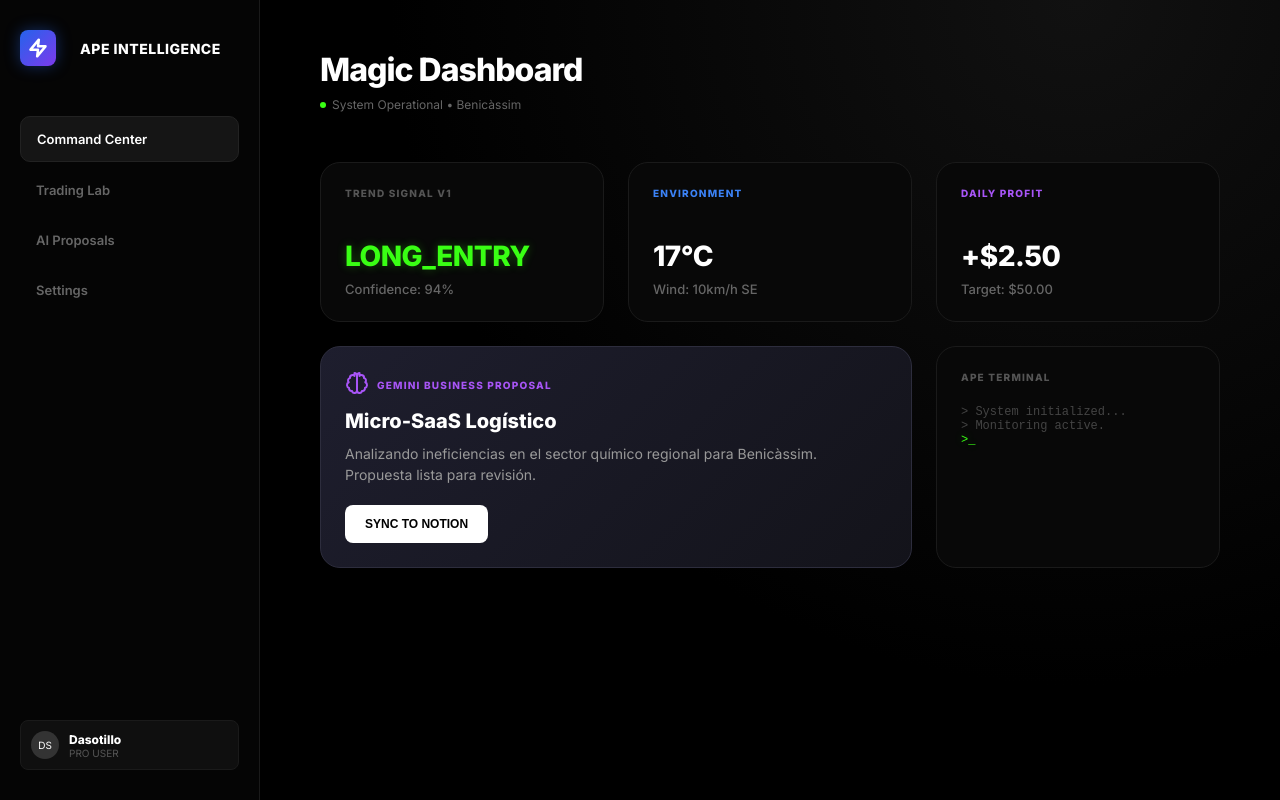
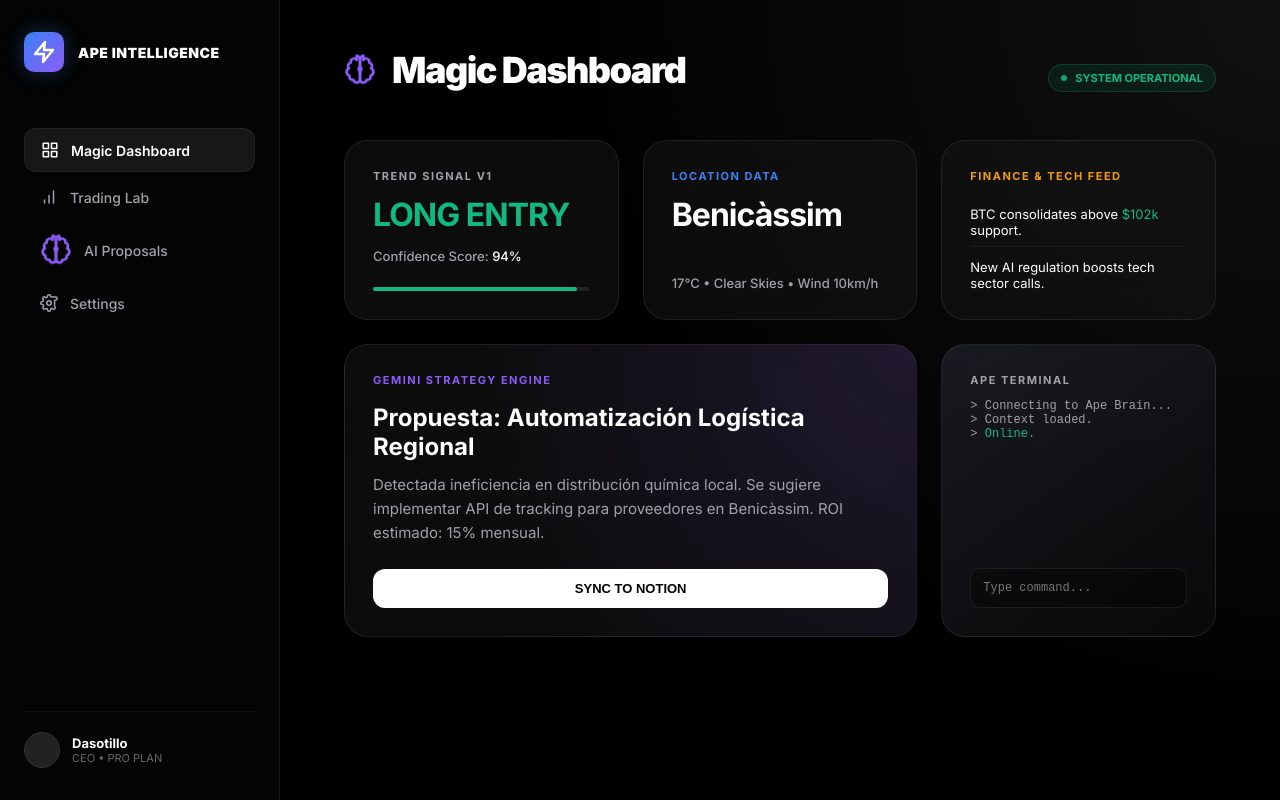
Before and after one commit to dasotillo-rgb/magic-dashboard-v2, a Next.js app: page / in a window 1280 px wide. Built offline with nearby package versions, Linux system fonts and the light colour scheme.

Commit message:
💎 MASTERPIECE: Final High-Fidelity UI/UX Implementation

```diff
--- a/app/page.tsx
+++ b/app/page.tsx
@@ -1,216 +1,298 @@
 'use client';
 import React, { useState, useEffect } from 'react';
 
-// --- ESTILOS VISUALES (CSS PURO) ---
+// --- ESTILOS DE INGENIERÍA VISUAL (CSS) ---
 const styles = `
-  @import url('https://fonts.googleapis.com/css2?family=Inter:wght@400;500;600;800&display=swap');
+  @import url('https://fonts.googleapis.com/css2?family=Inter:wght@400;500;600;700;900&display=swap');
+
+  :root {
+    --bg-dark: #050505;
+    --glass-bg: rgba(20, 20, 20, 0.6);
+    --glass-border: rgba(255, 255, 255, 0.08);
+    --accent-blue: #3b82f6;
+    --accent-purple: #8b5cf6;
+    --accent-green: #10b981;
+    --text-main: #ffffff;
+    --text-muted: #a1a1aa;
+  }
 
   * { box-sizing: border-box; }
-  body { margin: 0; background-color: #000; color: #fff; font-family: 'Inter', sans-serif; overflow: hidden; }
+  body { margin: 0; background-color: var(--bg-dark); color: var(--text-main); font-family: 'Inter', sans-serif; overflow: hidden; }
 
-  /* Layout Estructural */
-  .layout { display: flex; height: 100vh; width: 100vw; background: #000; }
+  .layout { display: flex; height: 100vh; width: 100vw; background: radial-gradient(circle at top right, #111 0%, #000 50%); }
 
-  /* Sidebar Premium */
+  /* --- SIDEBAR --- */
   .sidebar {
-    width: 260px;
-    background-color: #050505;
-    border-right: 1px solid #1A1A1A;
+    width: 280px;
+    background: rgba(5, 5, 5, 0.85);
+    backdrop-filter: blur(20px);
+    border-right: 1px solid var(--glass-border);
+    padding: 32px 24px;
     display: flex; flex-direction: column;
-    padding: 30px 20px;
     flex-shrink: 0;
   }
 
-  .brand { display: flex; align-items: center; gap: 12px; margin-bottom: 50px; }
-  .brand-icon {
-    width: 36px; height: 36px;
-    background: linear-gradient(135deg, #2563eb, #7c3aed);
-    border-radius: 8px; display: flex; align-items: center; justify-content: center;
-    box-shadow: 0 0 15px rgba(37, 99, 235, 0.4);
+  .brand { display: flex; align-items: center; gap: 14px; margin-bottom: 56px; }
+  .brand-logo {
+    width: 40px; height: 40px;
+    background: linear-gradient(135deg, var(--accent-blue), var(--accent-purple));
+    border-radius: 10px; display: flex; align-items: center; justify-content: center;
+    box-shadow: 0 0 20px rgba(59, 130, 246, 0.3);
   }
-  .brand-text { font-size: 14px; font-weight: 800; letter-spacing: 0.5px; color: #fff; }
+  .brand-name { font-size: 14px; font-weight: 800; letter-spacing: 0.5px; text-transform: uppercase; }
 
+  .nav-menu { flex: 1; display: flex; flex-direction: column; gap: 4px; }
   .nav-item {
-    padding: 14px 16px; margin-bottom: 6px;
-    border-radius: 10px; font-size: 13px; font-weight: 600; color: #666;
+    padding: 12px 16px; border-radius: 12px;
+    color: var(--text-muted); font-size: 14px; font-weight: 500;
     cursor: pointer; transition: all 0.2s ease;
     display: flex; align-items: center; gap: 12px;
   }
-  .nav-item:hover { background-color: #111; color: #fff; }
-  .nav-item.active { background-color: #151515; color: #fff; border: 1px solid #222; }
+  .nav-item:hover { background: rgba(255,255,255,0.03); color: white; }
+  .nav-item.active { background: rgba(255,255,255,0.08); color: white; font-weight: 600; border: 1px solid rgba(255,255,255,0.05); }
 
-  /* Área Principal */
-  .main {
-    flex: 1;
-    padding: 50px 60px;
-    overflow-y: auto;
-    background: radial-gradient(circle at 80% 0%, #111 0%, #000 60%);
+  /* --- MAIN CONTENT --- */
+  .viewport { flex: 1; padding: 48px 64px; overflow-y: auto; }
+
+  .header { display: flex; justify-content: space-between; align-items: flex-end; margin-bottom: 48px; }
+  .header-title-box { display: flex; align-items: center; gap: 16px; }
+  .page-title { font-size: 36px; font-weight: 800; letter-spacing: -1.5px; margin: 0; }
+
+  .status-indicator {
+    display: flex; align-items: center; gap: 8px;
+    background: rgba(16, 185, 129, 0.1); border: 1px solid rgba(16, 185, 129, 0.2);
+    padding: 6px 12px; border-radius: 20px; font-size: 11px; font-weight: 700; color: var(--accent-green);
+  }
+  .pulse-dot { width: 6px; height: 6px; background: var(--accent-green); border-radius: 50%; animation: pulse 2s infinite; }
+
+  /* --- GRID SYSTEM --- */
+  .grid-container {
+    display: grid;
+    grid-template-columns: repeat(12, 1fr);
+    grid-auto-rows: minmax(180px, auto);
+    gap: 24px;
   }
 
-  .header { display: flex; justify-content: space-between; align-items: flex-end; margin-bottom: 50px; }
-  .page-title { font-size: 32px; font-weight: 800; letter-spacing: -1px; margin: 0; }
+  /* --- WIDGET CARDS --- */
+  .widget {
+    background: var(--glass-bg);
+    backdrop-filter: blur(24px);
+    border: 1px solid var(--glass-border);
+    border-radius: 24px;
+    padding: 28px;
+    display: flex; flex-direction: column; justify-content: space-between;
+    transition: transform 0.3s cubic-bezier(0.2, 0.8, 0.2, 1), border-color 0.3s;
+    position: relative; overflow: hidden;
+  }
+  .widget:hover { transform: translateY(-4px); border-color: rgba(255,255,255,0.2); }
 
-  /* GRID ROBUSTO (Evita solapamientos) */
-  .grid {
-    display: grid;
-    grid-template-columns: repeat(3, 1fr);
-    gap: 24px;
-    width: 100%;
+  .widget-label {
+    font-size: 11px; font-weight: 700; text-transform: uppercase;
+    letter-spacing: 1.5px; color: var(--text-muted); margin-bottom: 12px; display: block;
   }
 
-  /* Tarjetas (Widgets) */
-  .card {
-    background-color: #080808;
-    border: 1px solid #1A1A1A;
-    border-radius: 20px;
-    padding: 24px;
-    display: flex; flex-direction: column; justify-content: space-between;
-    min-height: 160px;
-    position: relative;
-    overflow: hidden; /* CLAVE: Evita que el texto se salga */
-    transition: transform 0.2s, border-color 0.2s;
+  .value-xl { font-size: 32px; font-weight: 700; letter-spacing: -1px; color: white; }
+  .value-sub { font-size: 13px; color: var(--text-muted); margin-top: 6px; font-weight: 500; }
+
+  /* --- SPECIAL WIDGETS --- */
+  .w-gradient { background: linear-gradient(145deg, rgba(30, 30, 40, 0.8), rgba(10, 10, 10, 0.9)); }
+  .w-ai { background: radial-gradient(circle at top right, rgba(139, 92, 246, 0.15), transparent 70%), var(--glass-bg); }
+
+  .btn-action {
+    background: white; color: black; border: none; padding: 12px 24px;
+    border-radius: 12px; font-weight: 700; font-size: 13px; cursor: pointer;
+    margin-top: 24px; transition: transform 0.2s;
   }
-  .card:hover { border-color: #333; transform: translateY(-3px); }
+  .btn-action:hover { transform: scale(1.02); }
 
-  .card-label {
-    font-size: 10px; font-weight: 700; text-transform: uppercase;
-    letter-spacing: 1.2px; color: #555; margin-bottom: 12px; display: block;
+  .chat-input {
+    background: rgba(0,0,0,0.3); border: 1px solid var(--glass-border);
+    padding: 12px; border-radius: 10px; color: white; width: 100%;
+    font-family: monospace; font-size: 12px; margin-top: auto;
   }
 
-  /* Tipografía ajustada para no chocar */
-  .card-value { font-size: 28px; font-weight: 700; letter-spacing: -0.5px; color: #fff; white-space: nowrap; }
-  .card-sub { font-size: 13px; color: #666; margin-top: 8px; font-weight: 500; }
+  .form-group { margin-bottom: 24px; }
+  .form-label { display: block; font-size: 12px; color: var(--text-muted); margin-bottom: 8px; }
+  .form-select {
+    width: 100%; padding: 12px; background: rgba(255,255,255,0.05);
+    border: 1px solid var(--glass-border); color: white; border-radius: 8px;
+  }
 
-  /* Colores Específicos */
-  .text-neon { color: #39FF14; text-shadow: 0 0 10px rgba(57,255,20,0.3); }
-  .text-blue { color: #3B82F6; }
-  .text-purple { color: #A855F7; }
-
-  /* Botón Notion */
-  .btn-notion {
-    background: #fff; color: #000; border: none; padding: 12px 20px;
-    border-radius: 8px; font-weight: 700; font-size: 12px; cursor: pointer;
-    margin-top: 20px; width: fit-content;
-  }
-  .btn-notion:hover { background: #e5e5e5; }
+  @keyframes pulse { 0% { opacity: 1; } 50% { opacity: 0.5; } 100% { opacity: 1; } }
+  @keyframes float { 0% { transform: translateY(0px); } 50% { transform: translateY(-3px); } 100% { transform: translateY(0px); } }
+  .animate-float { animation: float 3s ease-in-out infinite; }
 `;
 
-// --- ICONOS SVG (Simple & Tech) ---
+// --- ICONOS VECTORIALES (SVG) ---
 const Icons = {
-  Bolt: () => <svg width="20" height="20" viewBox="0 0 24 24" fill="none" stroke="#fff" strokeWidth="3" strokeLinecap="round" strokeLinejoin="round"><path d="M13 2L3 14h9l-1 8 10-12h-9l1-8z"/></svg>,
-  Brain: () => <svg width="24" height="24" viewBox="0 0 24 24" fill="none" stroke="currentColor" strokeWidth="2" strokeLinecap="round" strokeLinejoin="round"><path d="M9.5 2A2.5 2.5 0 0 1 12 4.5v15a2.5 2.5 0 0 1-4.96.44 2.5 2.5 0 0 1-2.96-3.08 3 3 0 0 1-.34-5.58 2.5 2.5 0 0 1 1.32-4.24 2.5 2.5 0 0 1 4.44-2.04Z"/><path d="M14.5 2A2.5 2.5 0 0 0 12 4.5v15a2.5 2.5 0 0 0 4.96.44 2.5 2.5 0 0 0 2.96-3.08 3 3 0 0 0 .34-5.58 2.5 2.5 0 0 0-1.32-4.24 2.5 2.5 0 0 0-4.44-2.04Z"/></svg>
+  Bolt: () => <svg width="24" height="24" viewBox="0 0 24 24" fill="none" stroke="white" strokeWidth="2.5" strokeLinecap="round" strokeLinejoin="round"><path d="M13 2L3 14h9l-1 8 10-12h-9l1-8z"/></svg>,
+  Brain: () => <svg width="32" height="32" viewBox="0 0 24 24" fill="none" stroke="#8b5cf6" strokeWidth="2" strokeLinecap="round" strokeLinejoin="round" className="animate-float"><path d="M9.5 2A2.5 2.5 0 0 1 12 4.5v15a2.5 2.5 0 0 1-4.96.44 2.5 2.5 0 0 1-2.96-3.08 3 3 0 0 1-.34-5.58 2.5 2.5 0 0 1 1.32-4.24 2.5 2.5 0 0 1 4.44-2.04Z"/><path d="M14.5 2A2.5 2.5 0 0 0 12 4.5v15a2.5 2.5 0 0 0 4.96.44 2.5 2.5 0 0 0 2.96-3.08 3 3 0 0 0 .34-5.58 2.5 2.5 0 0 0-1.32-4.24 2.5 2.5 0 0 0-4.44-2.04Z"/><path d="M12 12m-1 0a1 1 0 1 0 2 0a1 1 0 1 0 -2 0" /></svg>,
+  Chart: () => <svg width="18" height="18" viewBox="0 0 24 24" fill="none" stroke="currentColor" strokeWidth="2" strokeLinecap="round" strokeLinejoin="round"><line x1="12" y1="20" x2="12" y2="10"/><line x1="18" y1="20" x2="18" y2="4"/><line x1="6" y1="20" x2="6" y2="16"/></svg>,
+  Settings: () => <svg width="18" height="18" viewBox="0 0 24 24" fill="none" stroke="currentColor" strokeWidth="2" strokeLinecap="round" strokeLinejoin="round"><circle cx="12" cy="12" r="3"/><path d="M19.4 15a1.65 1.65 0 0 0 .33 1.82l.06.06a2 2 0 0 1 0 2.83 2 2 0 0 1-2.83 0l-.06-.06a1.65 1.65 0 0 0-1.82-.33 1.65 1.65 0 0 0-1 1.51V21a2 2 0 0 1-2 2 2 2 0 0 1-2-2v-.09A1.65 1.65 0 0 0 9 19.4a1.65 1.65 0 0 0-1.82.33l-.06.06a2 2 0 0 1-2.83 0 2 2 0 0 1 0-2.83l.06-.06a1.65 1.65 0 0 0 .33-1.82 1.65 1.65 0 0 0-1.51-1H3a2 2 0 0 1-2-2 2 2 0 0 1 2-2h.09A1.65 1.65 0 0 0 4.6 9a1.65 1.65 0 0 0-.33-1.82l-.06-.06a2 2 0 0 1 0-2.83 2 2 0 0 1 2.83 0l.06.06a1.65 1.65 0 0 0 1.82.33H9a1.65 1.65 0 0 0 1-1.51V3a2 2 0 0 1 2-2 2 2 0 0 1 2 2v.09a1.65 1.65 0 0 0 1.51 1H21a2 2 0 0 1 2 2 2 2 0 0 1-2 2h-.09a1.65 1.65 0 0 0-1.51 1z"/></svg>,
+  Dashboard: () => <svg width="18" height="18" viewBox="0 0 24 24" fill="none" stroke="currentColor" strokeWidth="2" strokeLinecap="round" strokeLinejoin="round"><rect x="3" y="3" width="7" height="7"/><rect x="14" y="3" width="7" height="7"/><rect x="14" y="14" width="7" height="7"/><rect x="3" y="14" width="7" height="7"/></svg>
 };
 
 export default function MagicOS() {
-  const [activeTab, setActiveTab] = useState('Command Center');
-  const [mounted, setMounted] = useState(false);
+  const [activeTab, setActiveTab] = useState('Magic Dashboard');
+  const [isMounted, setIsMounted] = useState(false);
+  const [settings, setSettings] = useState({ lang: 'Spanish', industry: 'Finance & Tech' });
 
-  useEffect(() => { setMounted(true); }, []);
-  if (!mounted) return null;
+  useEffect(() => setIsMounted(true), []);
+  if (!isMounted) return null;
 
   return (
     <div className="layout">
       <style jsx global>{styles}</style>
 
-      {/* SIDEBAR */}
+      {/* --- SIDEBAR --- */}
       <aside className="sidebar">
         <div className="brand">
-          <div className="brand-icon"><Icons.Bolt /></div>
-          <span className="brand-text" style={{ marginLeft: '12px' }}>APE INTELLIGENCE</span>
+          <div className="brand-logo"><Icons.Bolt /></div>
+          <span className="brand-name">Ape Intelligence</span>
         </div>
 
-        <nav style={{ flex: 1 }}>
-          {['Command Center', 'Trading Lab', 'AI Proposals', 'Settings'].map(item => (
+        <nav className="nav-menu">
+          {[
+            { id: 'Magic Dashboard', icon: <Icons.Dashboard /> },
+            { id: 'Trading Lab', icon: <Icons.Chart /> },
+            { id: 'AI Proposals', icon: <Icons.Brain /> }, // Reusing brain icon small
+            { id: 'Settings', icon: <Icons.Settings /> }
+          ].map((item) => (
             <div
-              key={item}
-              className={`nav-item ${activeTab === item ? 'active' : ''}`}
-              onClick={() => setActiveTab(item)}
+              key={item.id}
+              className={`nav-item ${activeTab === item.id ? 'active' : ''}`}
+              onClick={() => setActiveTab(item.id)}
             >
-              {item}
+              {item.icon}
+              {item.id}
             </div>
           ))}
         </nav>
 
-        <div style={{ display: 'flex', gap: '10px', alignItems: 'center', padding: '10px', background: '#0F0F0F', borderRadius: '8px', border: '1px solid #1A1A1A' }}>
-          <div style={{ width: '28px', height: '28px', borderRadius: '50%', background: '#333', fontSize: '10px', display: 'flex', alignItems: 'center', justifyContent: 'center' }}>DS</div>
-          <div>
-            <div style={{ fontSize: '12px', fontWeight: '700' }}>Dasotillo</div>
-            <div style={{ fontSize: '10px', color: '#555' }}>PRO USER</div>
+        <div style={{ marginTop: 'auto', paddingTop: '20px', borderTop: '1px solid rgba(255,255,255,0.05)' }}>
+          <div style={{ display: 'flex', gap: '12px', alignItems: 'center' }}>
+            <div style={{ width: '36px', height: '36px', borderRadius: '50%', background: '#222', border: '1px solid #333' }} />
+            <div>
+              <div style={{ fontSize: '13px', fontWeight: '700', color: 'white' }}>Dasotillo</div>
+              <div style={{ fontSize: '11px', color: '#666' }}>CEO • PRO PLAN</div>
+            </div>
           </div>
         </div>
       </aside>
 
-      {/* MAIN CONTENT */}
-      <main className="main">
+      {/* --- MAIN AREA --- */}
+      <main className="viewport">
         <header className="header">
-          <div>
-            <h1 className="page-title">Magic Dashboard</h1>
-            <div style={{ display: 'flex', alignItems: 'center', gap: '6px', marginTop: '8px' }}>
-              <div style={{ width: '6px', height: '6px', background: '#39FF14', borderRadius: '50%' }}></div>
-              <span style={{ fontSize: '12px', color: '#666' }}>System Operational • Benicàssim</span>
-            </div>
+          <div className="header-title-box">
+            {activeTab === 'Magic Dashboard' && <Icons.Brain />}
+            <h1 className="page-title">{activeTab}</h1>
+          </div>
+          <div className="status-indicator">
+            <div className="pulse-dot"></div>
+            SYSTEM OPERATIONAL
           </div>
         </header>
 
-        {activeTab === 'Command Center' && (
-          <div className="grid">
+        {/* --- DASHBOARD VIEW --- */}
+        {activeTab === 'Magic Dashboard' && (
+          <div className="grid-container">
 
-            {/* Widget 1: Trading (Sin solapamientos) */}
-            <div className="card">
-              <span className="card-label">Trend Signal V1</span>
+            {/* 1. Trading Widget (Col 1-4) */}
+            <div className="widget" style={{ gridColumn: 'span 4' }}>
               <div>
-                <div className="card-value text-neon">LONG_ENTRY</div>
-                <div className="card-sub">Confidence: 94%</div>
+                <span className="widget-label">Trend Signal V1</span>
+                <div className="value-xl" style={{ color: '#10b981' }}>LONG ENTRY</div>
+              </div>
+              <div className="value-sub">Confidence Score: <span style={{ color: 'white' }}>94%</span></div>
+              <div style={{ height: '4px', width: '100%', background: '#222', marginTop: '16px', borderRadius: '2px' }}>
+                <div style={{ height: '100%', width: '94%', background: '#10b981', borderRadius: '2px' }}></div>
               </div>
             </div>
 
-            {/* Widget 2: Environment */}
-            <div className="card">
-              <span className="card-label text-blue">Environment</span>
+            {/* 2. Environment Widget (Col 5-8) */}
+            <div className="widget" style={{ gridColumn: 'span 4' }}>
               <div>
-                <div className="card-value">17°C</div>
-                <div className="card-sub">Wind: 10km/h SE</div>
+                <span className="widget-label" style={{ color: '#3b82f6' }}>Location Data</span>
+                <div className="value-xl">Benicàssim</div>
+              </div>
+              <div className="value-sub">17°C • Clear Skies • Wind 10km/h</div>
+            </div>
+
+            {/* 3. News Widget (Col 9-12) */}
+            <div className="widget" style={{ gridColumn: 'span 4' }}>
+              <span className="widget-label" style={{ color: '#f59e0b' }}>{settings.industry} Feed</span>
+              <div style={{ display: 'flex', flexDirection: 'column', gap: '12px' }}>
+                <div style={{ fontSize: '13px', borderBottom: '1px solid rgba(255,255,255,0.05)', paddingBottom: '8px' }}>
+                  BTC consolidates above <span style={{ color: '#10b981' }}>$102k</span> support.
+                </div>
+                <div style={{ fontSize: '13px' }}>
+                  New AI regulation boosts tech sector calls.
+                </div>
               </div>
             </div>
 
-            {/* Widget 3: Cash Flow */}
-            <div className="card">
-              <span className="card-label text-purple">Daily Profit</span>
+            {/* 4. AI Strategy (Big) (Col 1-8) */}
+            <div className="widget w-ai" style={{ gridColumn: 'span 8', minHeight: '240px' }}>
               <div>
-                <div className="card-value">+$2.50</div>
-                <div className="card-sub">Target: $50.00</div>
+                <div style={{ display: 'flex', alignItems: 'center', gap: '10px', marginBottom: '16px' }}>
+                  <span className="widget-label" style={{ margin: 0, color: '#8b5cf6' }}>Gemini Strategy Engine</span>
+                </div>
+                <h3 style={{ fontSize: '24px', fontWeight: '700', margin: '0 0 12px 0' }}>Propuesta: Automatización Logística Regional</h3>
+                <p style={{ color: '#a1a1aa', fontSize: '15px', lineHeight: '1.6', maxWidth: '600px', margin: 0 }}>
+                  Detectada ineficiencia en distribución química local. Se sugiere implementar API de tracking para proveedores en Benicàssim. ROI estimado: 15% mensual.
+                </p>
               </div>
+              <button className="btn-action">SYNC TO NOTION</button>
             </div>
 
-            {/* Widget 4: AI STRATEGY (Estilo Captura mejorado) */}
-            <div className="card" style={{ gridColumn: 'span 2', background: 'linear-gradient(135deg, #1e1e2e, #13131a)', border: '1px solid #2d2d3d' }}>
-              <div style={{ display: 'flex', justifyContent: 'space-between' }}>
-                <div>
-                  <div style={{ display: 'flex', alignItems: 'center', gap: '8px', marginBottom: '10px' }}>
-                     <span className="text-purple"><Icons.Brain /></span>
-                     <span className="card-label" style={{ marginBottom: 0, color: '#A855F7' }}>GEMINI BUSINESS PROPOSAL</span>
-                  </div>
-                  <h3 style={{ fontSize: '20px', fontWeight: '700', margin: '0 0 10px 0' }}>Micro-SaaS Logístico</h3>
-                  <p style={{ color: '#999', fontSize: '14px', lineHeight: '1.5', maxWidth: '500px', margin: 0 }}>
-                    Analizando ineficiencias en el sector químico regional para Benicàssim. Propuesta lista para revisión.
-                  </p>
-                </div>
+            {/* 5. Terminal / Chat (Col 9-12) */}
+            <div className="widget w-gradient" style={{ gridColumn: 'span 4' }}>
+              <span className="widget-label">Ape Terminal</span>
+              <div style={{ flex: 1, fontFamily: 'monospace', fontSize: '12px', color: '#a1a1aa', overflow: 'hidden' }}>
+                &gt; Connecting to Ape Brain...<br/>
+                &gt; Context loaded.<br/>
+                &gt; <span style={{ color: '#10b981' }}>Online.</span>
               </div>
-              <button className="btn-notion">SYNC TO NOTION</button>
-            </div>
-
-            {/* Widget 5: Terminal */}
-            <div className="card">
-              <span className="card-label">Ape Terminal</span>
-              <div style={{ flex: 1, color: '#444', fontFamily: 'monospace', fontSize: '12px', paddingTop: '10px' }}>
-                &gt; System initialized...<br/>
-                &gt; Monitoring active.<br/>
-                <span className="text-neon">&gt;_</span>
-              </div>
+              <input type="text" className="chat-input" placeholder="Type command..." />
             </div>
 
           </div>
         )}
+
+        {/* --- SETTINGS VIEW --- */}
+        {activeTab === 'Settings' && (
+          <div className="widget" style={{ maxWidth: '600px' }}>
+            <h2 style={{ fontSize: '24px', fontWeight: '700', marginBottom: '32px' }}>System Configuration</h2>
+
+            <div className="form-group">
+              <label className="form-label">Interface Language</label>
+              <select className="form-select" value={settings.lang} onChange={(e) => setSettings({...settings, lang: e.target.value})}>
+                <option>Spanish</option>
+                <option>English</option>
+              </select>
+            </div>
+
+            <div className="form-group">
+              <label className="form-label">News Feed Industry</label>
+              <select className="form-select" value={settings.industry} onChange={(e) => setSettings({...settings, industry: e.target.value})}>
+                <option>Finance & Tech</option>
+                <option>Real Estate</option>
+                <option>Chemical / Industrial</option>
+              </select>
+            </div>
+
+            <button className="btn-action" style={{ background: '#3b82f6', color: 'white' }}>SAVE CHANGES</button>
+          </div>
+        )}
+
+        {/* --- PLACEHOLDERS --- */}
+        {(activeTab === 'Trading Lab' || activeTab === 'AI Proposals') && (
+          <div className="widget" style={{ alignItems: 'center', justifyContent: 'center', height: '400px' }}>
+            <Icons.Chart />
+            <h3 style={{ marginTop: '20px', color: '#666' }}>Module Loading...</h3>
+          </div>
+        )}
+
       </main>
     </div>
   );
```
